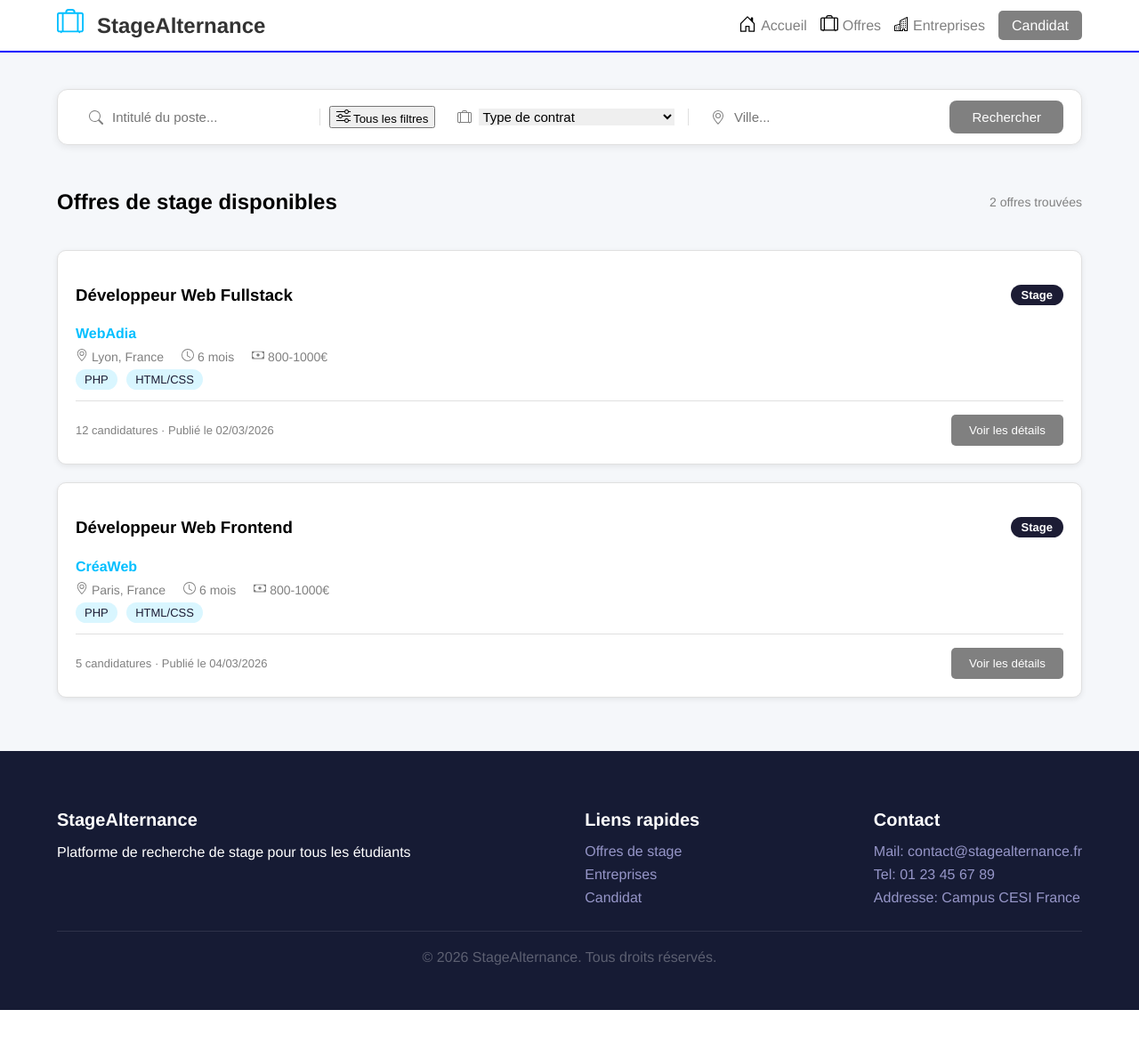
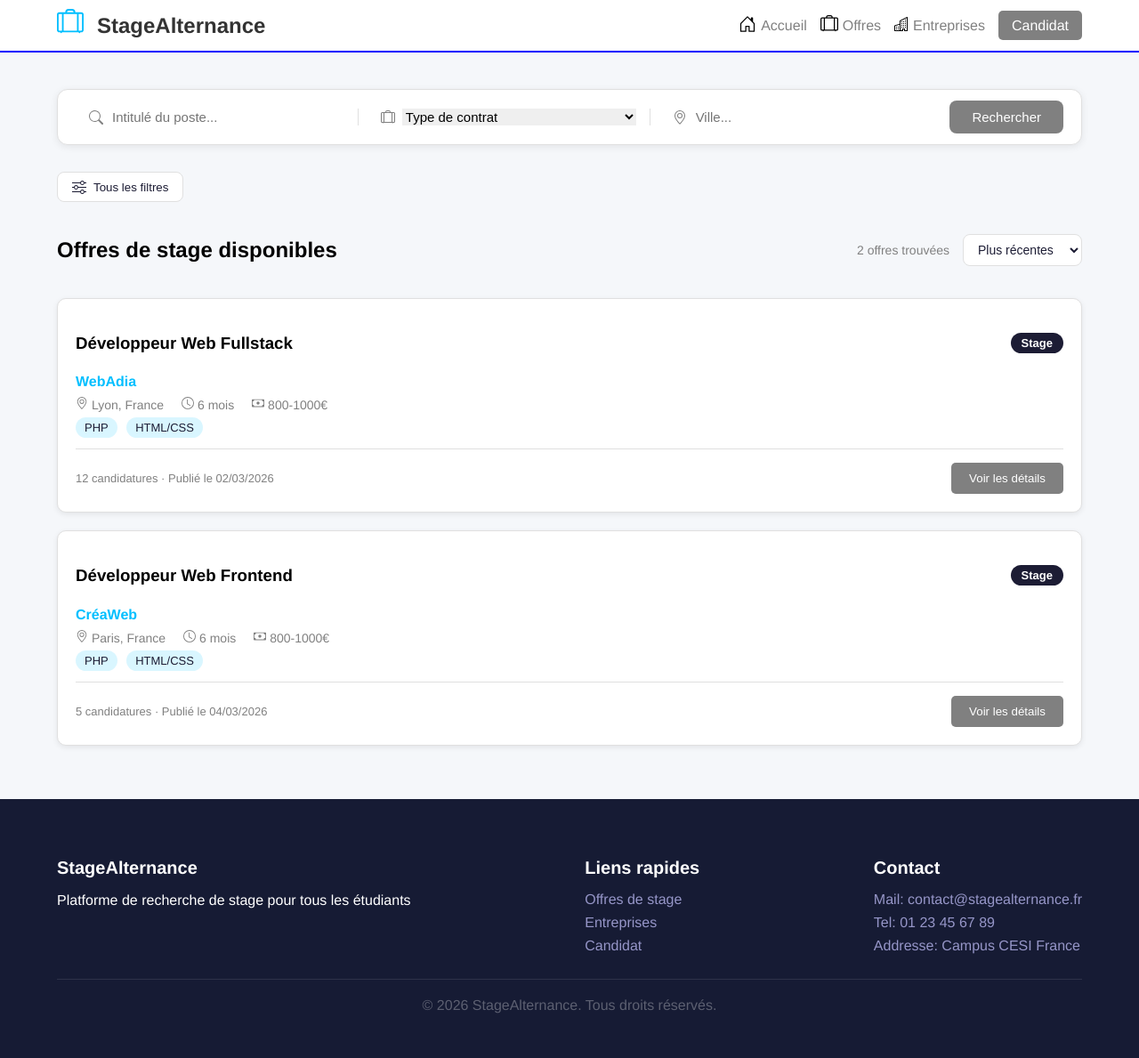
Before and after one commit to dkinhou/Projet-web4all, a PHP site: page /offres.html in a window 1280 px wide. Shown: the whole page at 89% size. Before the commit the page ends 1135 px from the top, so only its background shows below. Run offline with PHP 8.4, Linux system fonts and the light colour scheme.

Commit message:
Page-offre_vf

```diff
--- a/offres.css
+++ b/offres.css
@@ -149,6 +149,127 @@ span.competences{
     background-color:darkblue;
 }
 
+/* Barre contenant le bouton "Tous les filtres"*/
+.filtres-bar{
+    margin-bottom: 20px;
+}
+
+/*Bouton "Tous les filtres"*/
+.btn-filtres{
+    display:flex;
+    align-items: center;
+    gap:8px;
+    background-color: white;
+    border: 1px solid #e0e0e0;
+    border-radius: 8px;
+    padding: 8px 16px;
+    cursor: pointer;
+    color: rgb(28,28,52);
+}
+
+.btn-filtres:hover{
+    border-color:rgb(28,28,52);
+}
+
+/*Fond semi-transparent derrière la fenêtre popup*/
+.popup-overlay{
+    display: none; /*Elle est cachée par défaut*/
+    position: fixed; /*Elle couvre tout l'écran*/
+    top:0;
+    left: 0;
+    width: 100%;
+    height:100%;
+    background-color:rgba(0,0,0,0.5); /*noir transparent*/
+    z-index: 2000; /*Pour être au dessus de tout le reste*/
+    justify-content: center;
+    align-items: center;
+}
+
+.popup-overlay.active{
+    display: flex; /*Affiche la fenêtre popup*/
+}
+/*La fenêtre blanche poup*/
+.popup-filtres{
+    background-color: white;
+    border-radius:12px;
+    padding: 30px;
+    width: 400px;
+    box-shadow: 0 10px 30px rgba(0,0,0,0.2);
+}
+
+/*Pour l'entête c'est à dire le titre et le bon fermer (x)*/
+.popup-header{
+    display: flex;
+    justify-content: space-between;
+    align-items: center;
+    margin-bottom: 20px;
+}
+
+/*Pour le bouton "x" qui ferme la fenêtre*/
+.btn-fermer{
+    background: none;
+    border: none;
+    font-size: 18px;
+    cursor: pointer;
+    color: grey;
+}
+
+/*Pour les filtres dans la fenêtre */
+.popup-contenu{
+    display:flex;
+    flex-direction: column; /*Pour qu'ils soient empilés verticalement*/
+    gap: 10px;
+    margin-bottom: 20px;
+}
+
+.popup-contenu select{
+    padding: 8px;
+    border: 1px solid #e0e0e0;
+    border-radius: 8px;
+    font-size: 14px;
+}
+
+/*Pour le bouton "Appliquer les filtres*/
+.btn-appliquer {
+    width: 100%;
+    background-color: rgb(28,28,52);
+    color: white;
+    border: none;
+    padding: 12px;
+    border-radius: 8px;
+    cursor: pointer;
+    font-size: 15px;
+}
+
+/*Effet pour lorsque l'on survole le bouton "Appliquer les filtres"*/
+.btn-appliquer:hover{
+    background-color: darkblue;
+}
+
+/*Conteneur compteur + tri côte à côte*/
+.liste-controls{
+    display: flex;
+    align-items: center;
+    gap: 15px;
+}
+
+/*Menu déroulant pour le tri des offres*/
+.tri-offres{
+    border: 1px solid #e0e0e0;
+    border-radius: 8px;
+    padding: 8px 12px;
+    font-size: 14px;
+    cursor: pointer;
+    background-color: white;
+    color: rgb(28,28,52);
+    outline: none;
+}
+
+.tri-offres:hover{
+    border-color: rgb(28,28,52);
+}
+
+
 @media (max-width: 768px) {
     .nav-links {
         display: none;
--- a/offres.html
+++ b/offres.html
@@ -56,22 +56,9 @@
                 <svg xmlns="http://www.w3.org/2000/svg" width="16" height="16" fill="currentColor" class="bi bi-search" viewBox="0 0 16 16">
                     <path d="M11.742 10.344a6.5 6.5 0 1 0-1.397 1.398h-.001q.044.06.098.115l3.85 3.85a1 1 0 0 0 1.415-1.414l-3.85-3.85a1 1 0 0 0-.115-.1zM12 6.5a5.5 5.5 0 1 1-11 0 5.5 5.5 0 0 1 11 0"/>
                 </svg>
-            <input type="text" placeholder="Intitulé du poste...">
-        </span>
-        <!-- Bouton et popup des filtres -->
-        <div class="filtres-bar">
-            <!-- Bouton qui déclenchera l'ouverture la fenêtre popup -->
-             <!-- L'id va permettre à JavaScipt de retrouver le bouton -->
-            <button class="btn-filtres" id="btn-filtres">
-                <svg xmls="http://www.w3.org/2000/svg" width="16" height="16" fill="currentColor" class="bi bi-sliders" viewBox="0 0 16 16">
-                    <path fill-rule="evenodd" d="M11.5 2a1.5 1.5 0 1 0 0 3 1.5 1.5 0 0 0 0-3M9.05 3a2.5 2.5 0 0 1 4.9 0H16v1h-2.05a2.5 2.5 0 0 1-4.9 0H0V3zM4.5 7a1.5 1.5 0 1 0 0 3 1.5 1.5 0 0 0 0-3M2.05 8a2.5 2.5 0 0 1 4.9 0H16v1H6.95a2.5 2.5 0 0 1-4.9 0H0V8zm9.45 4a1.5 1.5 0 1 0 0 3 1.5 1.5 0 0 0 0-3m-2.45 1a2.5 2.5 0 0 1 4.9 0H16v1h-2.05a2.5 2.5 0 0 1-4.9 0H0v-1z"/>
-                </svg>
-                Tous les filtres
-            </button>
-        </div>
-        <!-- Popup des filtres (cachée par le défaut)-->
-
-        <span class="champ-recherche">
+                <input type="text" placeholder="Intitulé du poste...">
+            </span>
+            <span class="champ-recherche">
             <svg xmlns="http://www.w3.org/2000/svg" width="16" height="16" fill="currentColor" class="bi bi-suitcase-lg" viewBox="0 0 16 16">
                 <path d="M5 2a2 2 0 0 1 2-2h2a2 2 0 0 1 2 2h3.5A1.5 1.5 0 0 1 16 3.5v9a1.5 1.5 0 0 1-1.5 1.5H14a.5.5 0 0 1-1 0H3a.5.5 0 0 1-1 0h-.5A1.5 1.5 0 0 1 0 12.5v-9A1.5 1.5 0 0 1 1.5 2zm1 0h4a1 1 0 0 0-1-1H7a1 1 0 0 0-1 1M1.5 3a.5.5 0 0 0-.5.5v9a.5.5 0 0 0 .5.5H3V3zM15 12.5v-9a.5.5 0 0 0-.5-.5H13v10h1.5a.5.5 0 0 0 .5-.5m-3 .5V3H4v10z"/>
             </svg>
@@ -91,11 +78,65 @@
             <button class="btn-rechercher">Rechercher</button>
         </div>
 
-        <section class="liste-offres">
+        <!-- Bouton et popup des filtres -->
+        <div class="filtres-bar">
+            <!-- Bouton qui déclenchera l'ouverture la fenêtre popup -->
+             <!-- L'id va permettre à JavaScipt de retrouver le bouton -->
+            <button class="btn-filtres" id="btn-filtres">
+                <svg xmlns="http://www.w3.org/2000/svg" width="16" height="16" fill="currentColor" class="bi bi-sliders" viewBox="0 0 16 16">
+                    <path fill-rule="evenodd" d="M11.5 2a1.5 1.5 0 1 0 0 3 1.5 1.5 0 0 0 0-3M9.05 3a2.5 2.5 0 0 1 4.9 0H16v1h-2.05a2.5 2.5 0 0 1-4.9 0H0V3zM4.5 7a1.5 1.5 0 1 0 0 3 1.5 1.5 0 0 0 0-3M2.05 8a2.5 2.5 0 0 1 4.9 0H16v1H6.95a2.5 2.5 0 0 1-4.9 0H0V8zm9.45 4a1.5 1.5 0 1 0 0 3 1.5 1.5 0 0 0 0-3m-2.45 1a2.5 2.5 0 0 1 4.9 0H16v1h-2.05a2.5 2.5 0 0 1-4.9 0H0v-1z"/>
+                </svg>
+                Tous les filtres
+            </button>
+        </div>
 
+        <!-- Popup des filtres (cachée par le défaut)-->
+        <div class="popup-overlay" id="popup-overlay">
+            <!-- Pour la fenêtre popup -->
+            <div class="popup-filtres">
+            <!--Entête de la fenêtre-->
+            <div class="popup-header">
+                <h3>Filtres</h3>
+                <!--Pour que Javascript puisse fermer la fenêtre avec le id-->
+                <button class="btn-fermer" id="btn-fermer">x</button>
+            </div>
+            <!--Contenu de la fenêtre-->
+            <div class="popup-contenu">
+                <label> Durée du stage</label>
+                <select>
+                    <option value="">Toutes les durées</option>
+                    <option value="2">2 mois</option>
+                    <option value="3">3 mois </option>
+                    <option value="6">6 mois</option>
+                </select>
+                <!--Filtres pour la rémunération-->
+                <label>Rémunération</label>
+                <select>
+                    <option value="">Toutes les rémunérations</option>
+                    <option value="0">Non rémunéré</option>
+                    <option value="500">0-500€</option>
+                    <option value="1000">500-1000€</option>
+                    <option value="1000+">1000€ et plus</option>
+                </select>
+            </div>
+            <!-- Bouton pour appliquer les filtres si ils sont sélectionnés-->
+            <button class ="btn-appliquer">Appliquer les filtres</button>
+        </div>
+    </div>
+
+
+    <section class="liste-offres">
         <div class="liste-header">
             <h2>Offres de stage disponibles</h2>
-            <span class="compteur">2 offres trouvées</span>
+            <div class="liste-controls">
+                <span class="compteur">2 offres trouvées</span>
+                <!-- Menu déroulant pour le tri des offres-->
+                <select class="tri-offres" id="tri-offres">
+                    <option value="recent">Plus récentes</option>
+                    <option value="ancien">Pertinence</option>
+                    <option value="remuneration">Rémunération</option>
+                </select>
+            </div>
         </div>
 
             <article class="carte-offre"> <!-- Carte d'une offre de stage -->
@@ -201,5 +242,8 @@
             <div class="barre"></div>
             <div class="copyright">© 2026 StageAlternance. Tous droits réservés.</div>
     </footer>
+
+    <!--Pour lier le fichier JavaScript vu que le HTML est lu du haut vers le bas-->
+    <script src="offres.js"></script>
 </body>
 </html>
--- /dev/null
+++ b/offres.js
@@ -0,0 +1,24 @@
+//Script JavaScript pour pouvoir ouvrir et fermer la popup des filtres
+
+//Tout d'abord on va récupérer les éléments par leur id
+const btnFiltres = document.getElementById('btn-filtres');
+const popupOverlay = document.getElementById('popup-overlay');
+const btnFermer = document.getElementById('btn-fermer');
+
+//Ensuite on ajoute la classe "active quand on clique sur "Tous les filtres"
+//Cette classe va rendre la fenêtre visible en CSS
+btnFiltres.addEventListener('click', function(){
+    popupOverlay.classList.add('active');
+});
+
+//Puis on va retirer la classe "active" lorsque l'on clique sur "x" et la fenêtre redevient cachée
+btnFermer.addEventListener('click', function(event){
+        popupOverlay.classList.remove('active');
+});
+
+//On va aussi fermer la fenêtre si on clique en dehors de celle-ci
+popupOverlay.addEventListener('click', function(event){
+    if (event.target === popupOverlay){
+        popupOverlay.classList.remove('active');
+    }
+});
```
